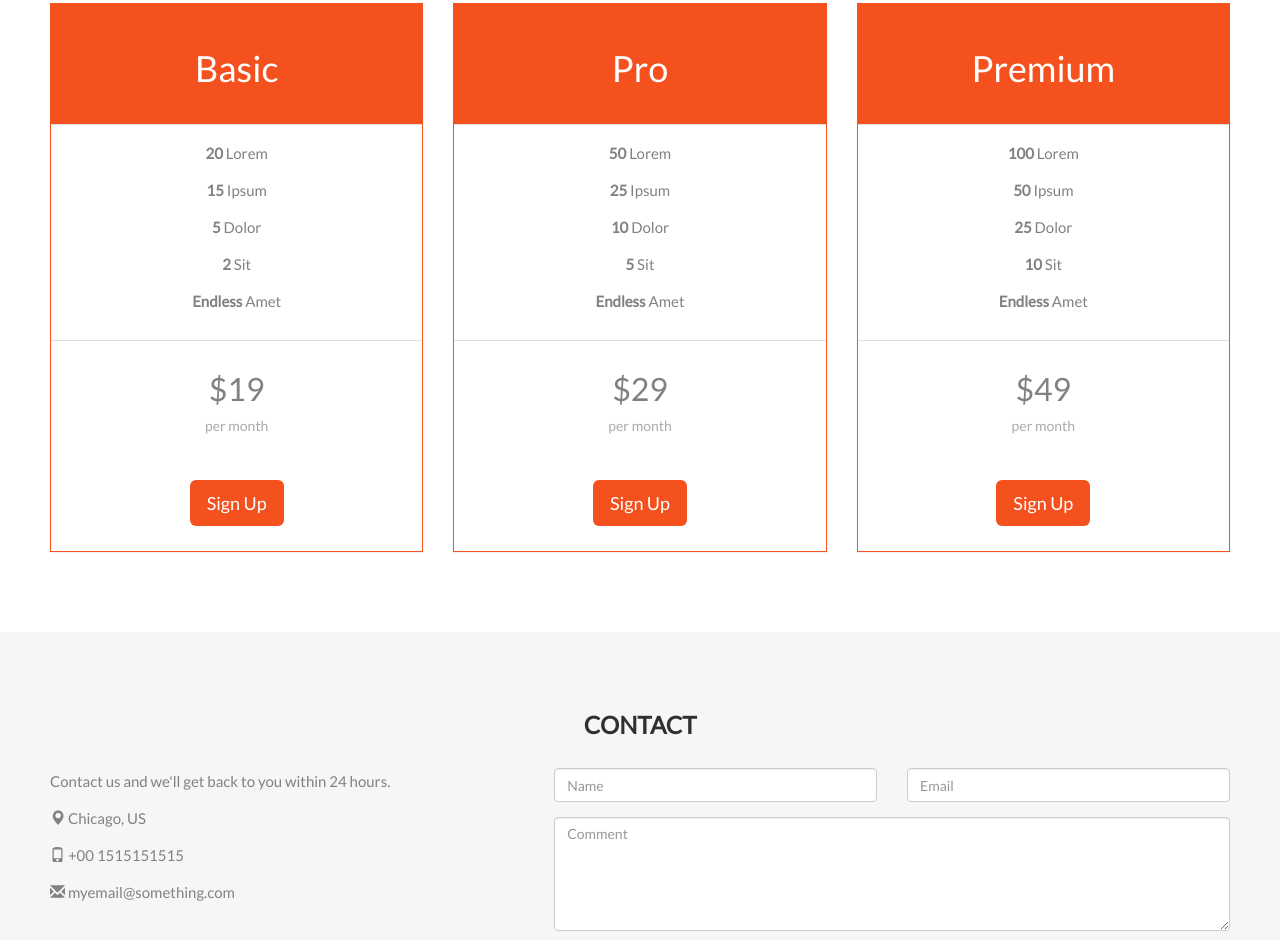
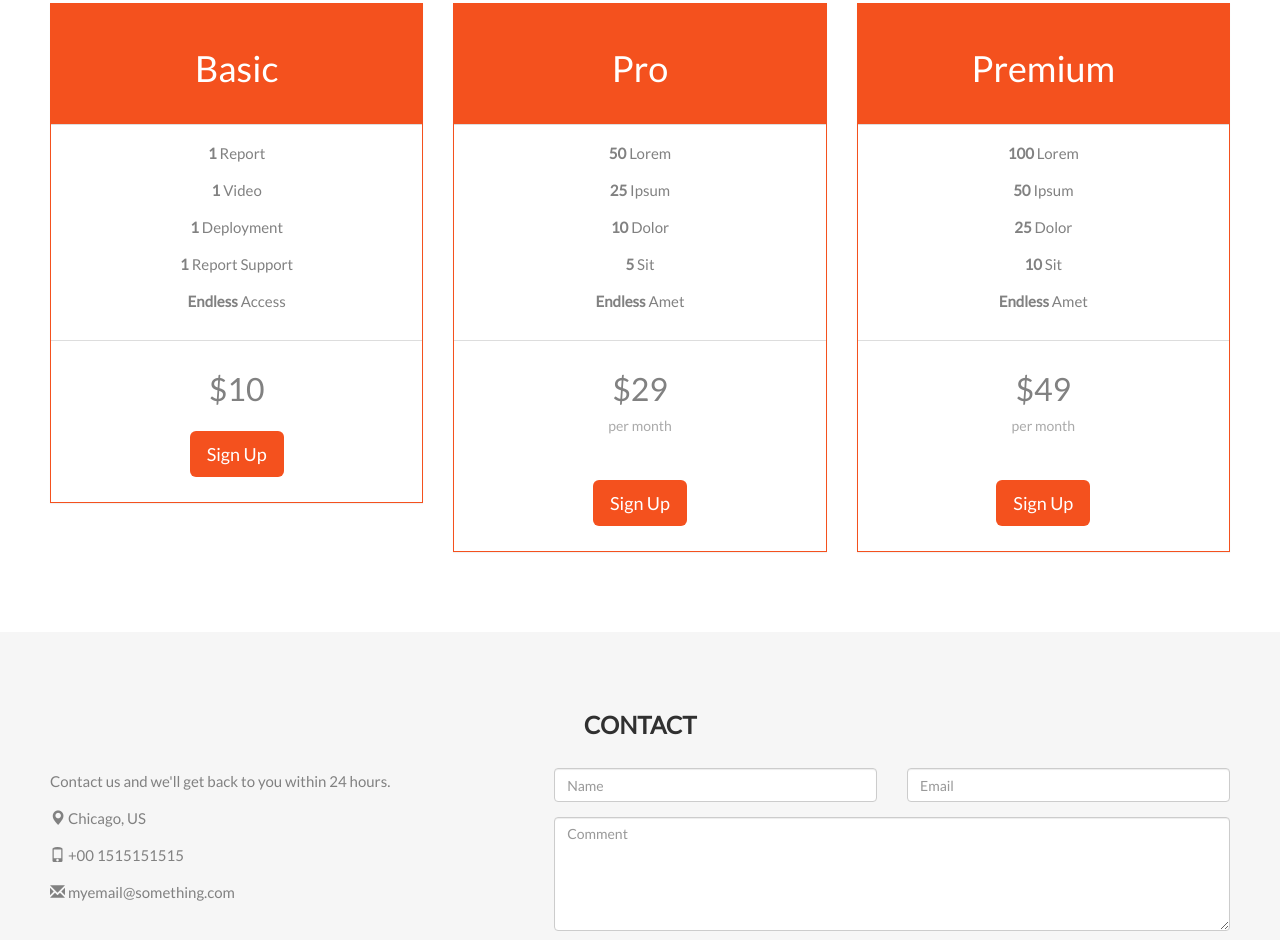
Before and after one commit to yout360/yout360, a plain HTML site: page index.html in a window 1280 px wide. Shown: the part 3345-4285 px from the top of the page. Drawn offline with nearby package versions, Linux system fonts and the light colour scheme.

Commit message:
Update index.html

```diff
--- a/index.html
+++ b/index.html
@@ -381,15 +381,14 @@ Find out the sentiment for the entire channel for you and for your opposition in
           <h1>Basic</h1>
         </div>
         <div class="panel-body">
-          <p><strong>20</strong> Lorem</p>
-          <p><strong>15</strong> Ipsum</p>
-          <p><strong>5</strong> Dolor</p>
-          <p><strong>2</strong> Sit</p>
-          <p><strong>Endless</strong> Amet</p>
+          <p><strong>1</strong> Report</p>
+          <p><strong>1</strong> Video</p>
+          <p><strong>1</strong> Deployment</p>
+          <p><strong>1</strong> Report Support</p>
+          <p><strong>Endless</strong> Access</p>
         </div>
         <div class="panel-footer">
-          <h3>$19</h3>
-          <h4>per month</h4>
+          <h3>$10</h3>
           <button class="btn btn-lg">Sign Up</button>
         </div>
       </div>
```
